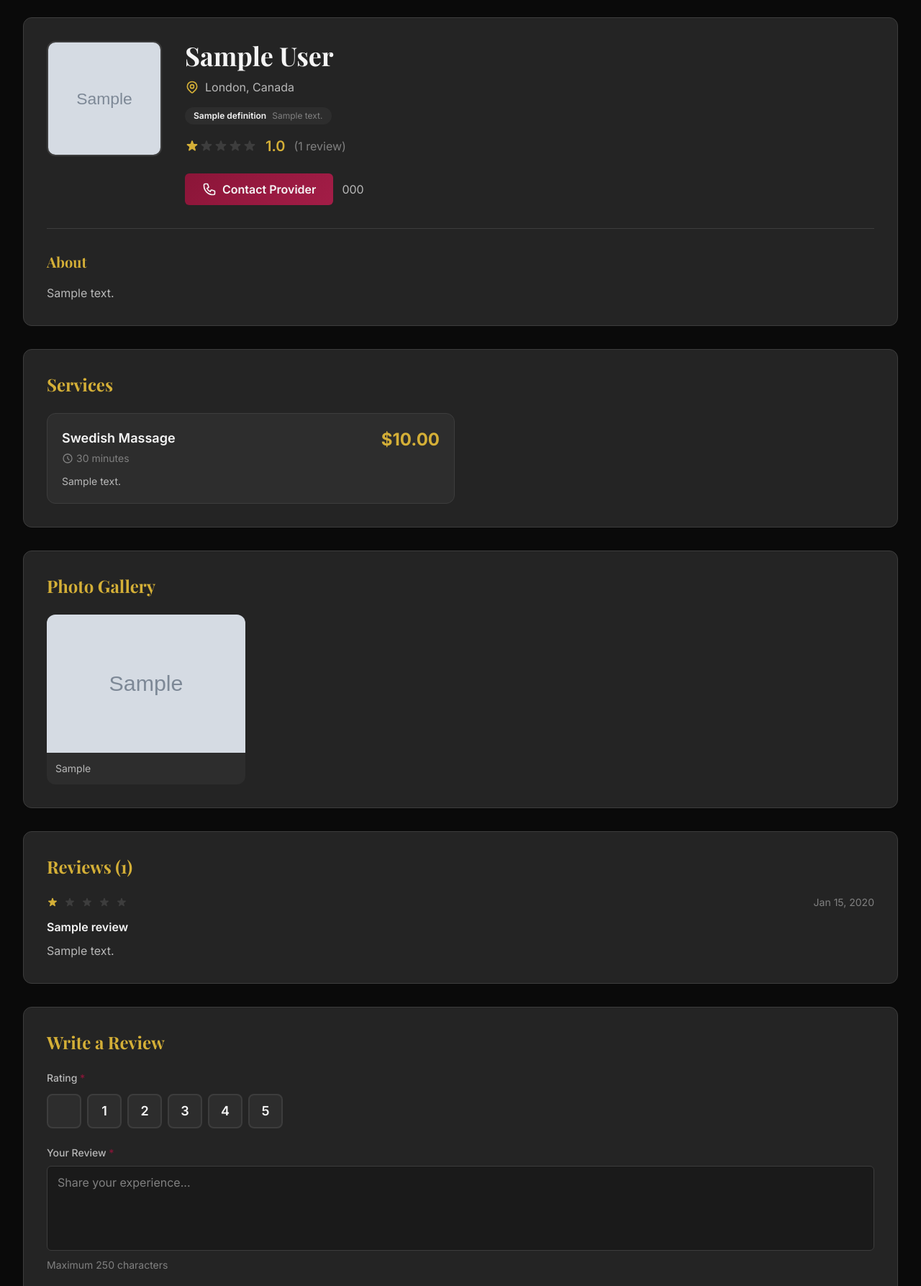
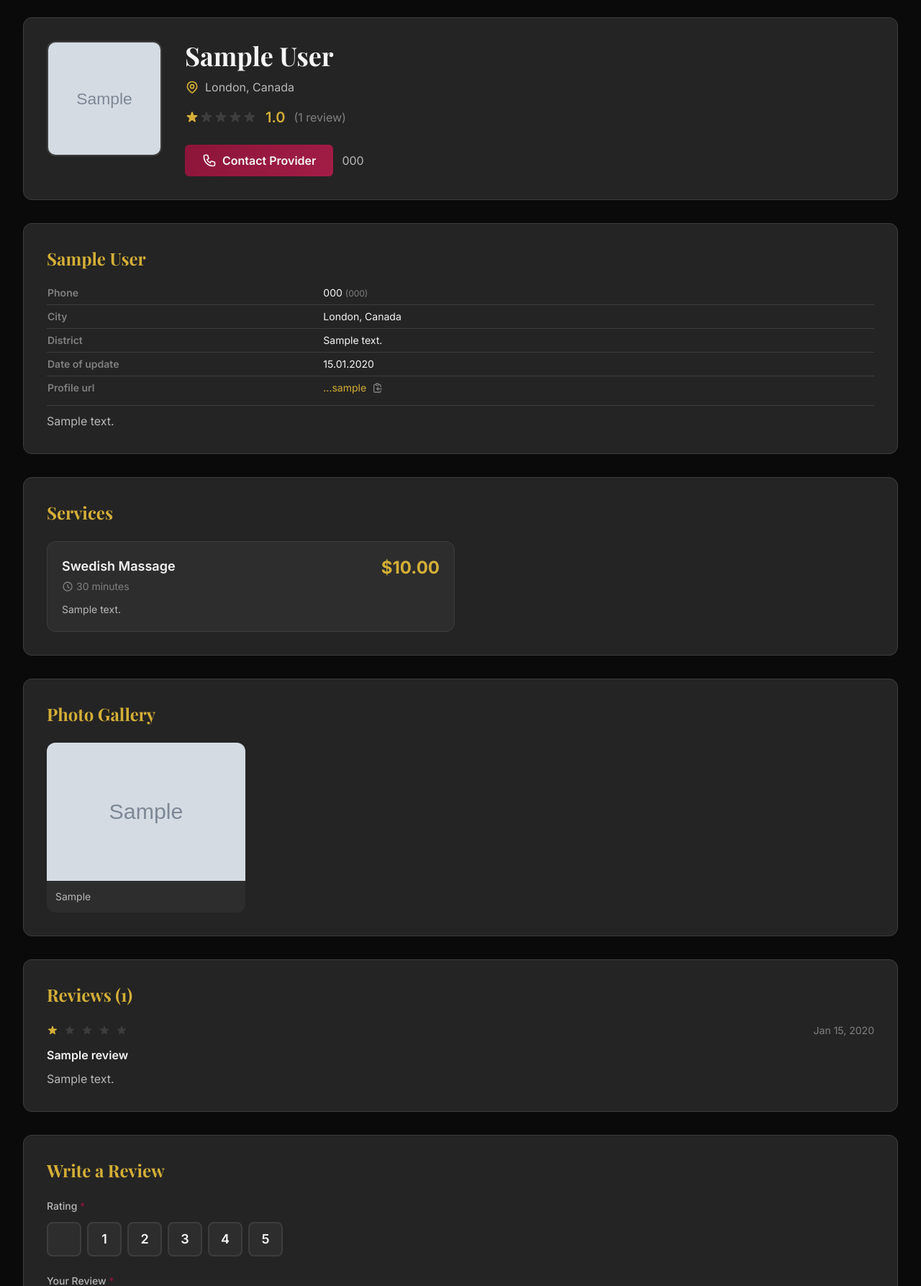
Before and after one commit to ivotripunovic/massage_marketplace, a Django app: a page that uses marketplace/templates/clients/provider_detail.html in a window 1280 px wide. Shown: the part 101-1888 px from the top of the page at 72% size. Run offline with Django 5.2, Linux system fonts and the light colour scheme; data comes from the database, SQL or seed files in the repository; tables that the repository leaves empty hold one stand-in row (values such as "Sample post"); grey boxes marked "Sample" are stand-in pictures; some libraries are stand-ins or nearby versions.

Commit message:
Provider details

```diff
--- a/marketplace/clients/views.py
+++ b/marketplace/clients/views.py
@@ -345,8 +345,10 @@ class ProviderDetailView(DetailView):
         from reviews.forms import ReviewForm
 
         context["form"] = ReviewForm()
-        context["attribute_values"] = ProviderAttributeValue.objects.select_related(
-            "definition"
-        ).filter(provider=provider, definition__is_active=True)
+        context["attribute_values"] = (
+            ProviderAttributeValue.objects.select_related("definition")
+            .filter(provider=provider, definition__is_active=True)
+            .order_by("definition__display_order")
+        )
 
         return context
--- a/marketplace/providers/models.py
+++ b/marketplace/providers/models.py
@@ -126,6 +126,12 @@ class Provider(models.Model):
 
     bio = models.TextField(blank=True, null=True)
     phone = models.CharField(max_length=20)
+    phone_hours = models.CharField(
+        max_length=50,
+        blank=True,
+        default="",
+        help_text="Good time to call, e.g. 10:00 – 18:00",
+    )
     photo = models.ImageField(upload_to="providers/photos/", blank=True, null=True)
 
     # Location fields (ForeignKey)
--- a/marketplace/templates/clients/provider_detail.html
+++ b/marketplace/templates/clients/provider_detail.html
@@ -67,19 +67,6 @@
                     </span>
                 </div>
                 {% endif %}
-                {% if attribute_values %}
-                <div class="flex flex-wrap gap-3 mb-4">
-                    {% for attr in attribute_values %}
-                        {% if attr.formatted_value %}
-                        <div class="inline-flex items-center gap-2 rounded-full bg-dark-200 px-3 py-1 text-xs text-text-primary">
-                            <span class="font-semibold text-text-primary">{{ attr.definition.name }}</span>
-                            <span class="text-text-muted">{{ attr.formatted_value }}</span>
-                        </div>
-                        {% endif %}
-                    {% endfor %}
-                </div>
-                {% endif %}
-
                 <!-- Rating -->
                 {% if avg_rating > 0 %}
                 <div class="flex items-center gap-3 mb-6">
@@ -118,12 +105,55 @@
             </div>
         </div>
 
-        <!-- Bio -->
+    </div>
+
+    <!-- Attributes Table -->
+    <div class="card-dark p-6 md:p-8 mb-8">
+        <h2 class="text-2xl font-display font-bold text-gold mb-4">{{ provider.get_name }}</h2>
+        <table class="w-full text-sm">
+            <tbody>
+                {% if provider.phone %}
+                <tr class="border-b border-dark-300">
+                    <td class="py-1.5 pr-4 font-semibold text-text-muted w-1/3">Phone</td>
+                    <td class="py-1.5 text-text-primary">{{ provider.phone }}{% if provider.phone_hours %} <span class="text-text-muted text-xs">({{ provider.phone_hours }})</span>{% endif %}</td>
+                </tr>
+                {% endif %}
+                {% if provider.city or provider.country %}
+                <tr class="border-b border-dark-300">
+                    <td class="py-1.5 pr-4 font-semibold text-text-muted w-1/3">City</td>
+                    <td class="py-1.5 text-text-primary">{% if provider.city %}{{ provider.city.name }}{% endif %}{% if provider.city and provider.country %}, {% endif %}{% if provider.country %}{{ provider.country.name }}{% endif %}</td>
+                </tr>
+                {% endif %}
+                {% for attr in attribute_values %}
+                    {% if attr.formatted_value %}
+                <tr class="border-b border-dark-300">
+                    <td class="py-1.5 pr-4 font-semibold text-text-muted w-1/3">{{ attr.definition.name }}</td>
+                    <td class="py-1.5 text-text-primary">{{ attr.formatted_value }}</td>
+                </tr>
+                    {% endif %}
+                {% endfor %}
+                <tr class="border-b border-dark-300">
+                    <td class="py-1.5 pr-4 font-semibold text-text-muted w-1/3">Date of update</td>
+                    <td class="py-1.5 text-text-primary">{{ provider.updated_at|date:"d.m.Y" }}</td>
+                </tr>
+                <tr>
+                    <td class="py-1.5 pr-4 font-semibold text-text-muted w-1/3">Profile url</td>
+                    <td class="py-1.5">
+                        <span class="inline-flex items-center gap-2">
+                            <a href="{{ provider.get_absolute_url }}" class="text-gold hover:underline">...{{ provider.slug }}</a>
+                            <button type="button" onclick="navigator.clipboard.writeText(window.location.origin + '{{ provider.get_absolute_url }}')" title="Copy profile link" class="text-text-muted hover:text-gold transition-colors">
+                                <svg class="w-4 h-4" fill="none" stroke="currentColor" viewBox="0 0 24 24">
+                                    <path stroke-linecap="round" stroke-linejoin="round" stroke-width="2" d="M8 5H6a2 2 0 00-2 2v12a2 2 0 002 2h10a2 2 0 002-2v-1M8 5a2 2 0 002 2h2a2 2 0 002-2M8 5a2 2 0 012-2h2a2 2 0 012 2m0 0h2a2 2 0 012 2v3m2 4H10m0 0l3-3m-3 3l3 3"/>
+                                </svg>
+                            </button>
+                        </span>
+                    </td>
+                </tr>
+            </tbody>
+        </table>
         {% if provider.bio %}
-        <div class="mt-8 pt-8 border-t border-dark-300">
-            <h2 class="text-xl font-display font-bold text-gold mb-4">About</h2>
-            <p class="text-text-secondary whitespace-pre-line leading-relaxed">{{ provider.bio }}</p>
-        </div>
+        <hr class="border-dark-300 mt-2">
+        <p class="mt-2 text-text-secondary whitespace-pre-line leading-relaxed">{{ provider.bio }}</p>
         {% endif %}
     </div>
 
```
Also changed, not shown: deploy/gunicorn.conf.py (+9 -9 lines), marketplace/providers/management/commands/seed_beta_data.py (+68 -19 lines), marketplace/providers/views.py (+8 -1 lines), README.md, marketplace/providers/migrations/0013_new_attribute_definitions.py (added), marketplace/providers/migrations/0014_add_phone_hours.py (added).
